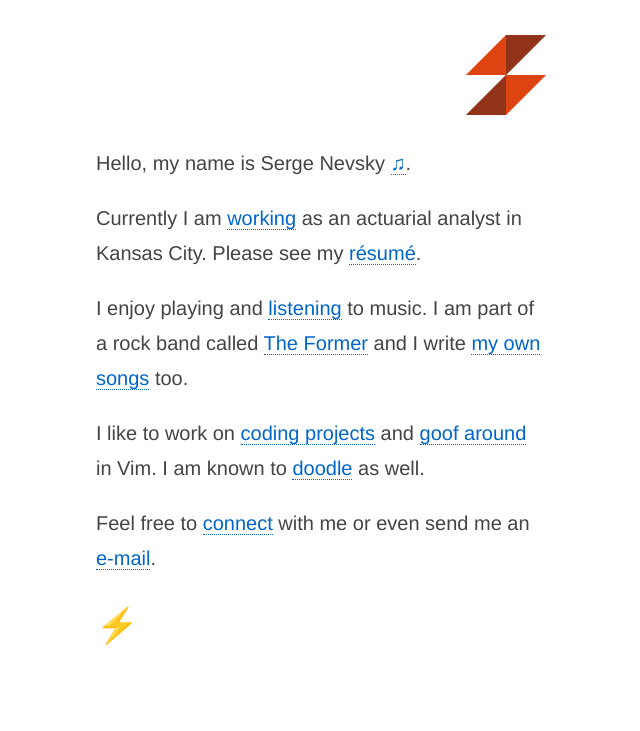
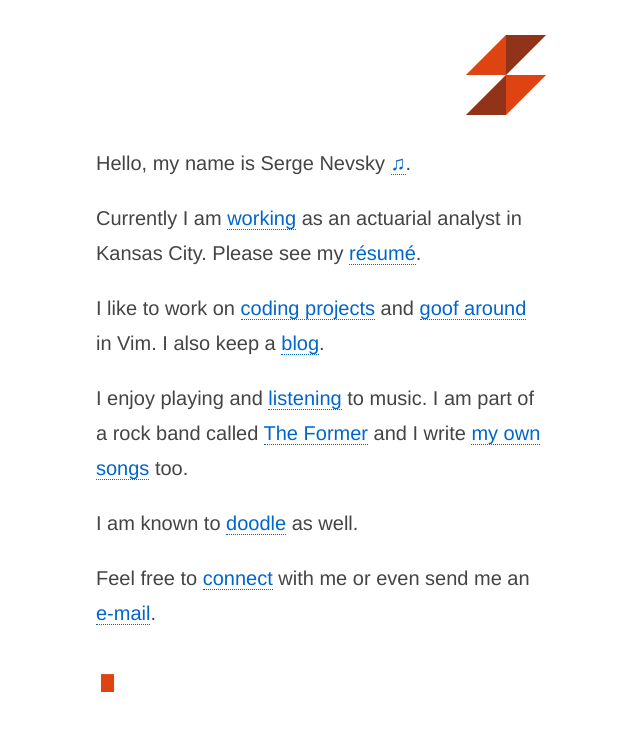
Before and after one commit to Dejital/dejital.github.com, a Jekyll site: the page built from index.html, in a window 1280 px wide. Shown: the top 731 px of the page, without its empty margins (319-959 px from the left). Built offline with Jekyll 4.4.1, drawn with Linux system fonts in a browser that asks for light colours.

Commit message:
Blog text added to front page

```diff
--- a/_layouts/default.html
+++ b/_layouts/default.html
@@ -15,7 +15,7 @@
             {{content}}
         </section>
         <footer>
-            <p><a href="#">⚡</a></p>
+            <p><a href="#">&#8718;</a></p>
         </footer>
     </body>
 </html>
--- a/index.html
+++ b/index.html
@@ -11,8 +11,8 @@ title: Hello World!
 
 <p>Currently I am <a href="http://www.linkedin.com/pub/sergey-kutserubov-nevsky/59/412/b14">working</a> as an actuarial analyst in Kansas City. Please see my <a href="https://dl.dropboxusercontent.com/u/22779686/Serge%20Nevsky%20Resume.pdf">résumé</a>.</p>
 
-<p>I enjoy playing and <a href="http://lastfm.sergeyk.com/">listening</a> to music. I am part of a rock band called <a href="http://theformermusic.com">The Former</a> and I write <a href="http://soundcloud.com/dejital">my own songs</a> too.</p>
+<p>I like to work on <a href="https://github.com/dejital">coding projects</a> and <a href="http://www.youtube.com/watch?v=zo_TDQNiM6k">goof around</a> in Vim. I also keep a <a href="http://blog.snevsky.com">blog</a>.
 
-<p>I like to work on <a href="https://github.com/dejital">coding projects</a> and <a href="http://www.youtube.com/watch?v=zo_TDQNiM6k">goof around</a> in Vim. I am known to <a href="http://sergeyk.tumblr.com">doodle</a> as well.
+<p>I enjoy playing and <a href="http://lastfm.sergeyk.com/">listening</a> to music. I am part of a rock band called <a href="http://theformermusic.com">The Former</a> and I write <a href="http://soundcloud.com/dejital">my own songs</a> too.</p> I am known to <a href="http://sergeyk.tumblr.com">doodle</a> as well.
 
 <p>Feel free to <a href="https://www.facebook.com/kutserubov">connect</a> with me or even send me an <a href="mailto:sergey@sergeyk.com">e-mail</a>.</p>
```
